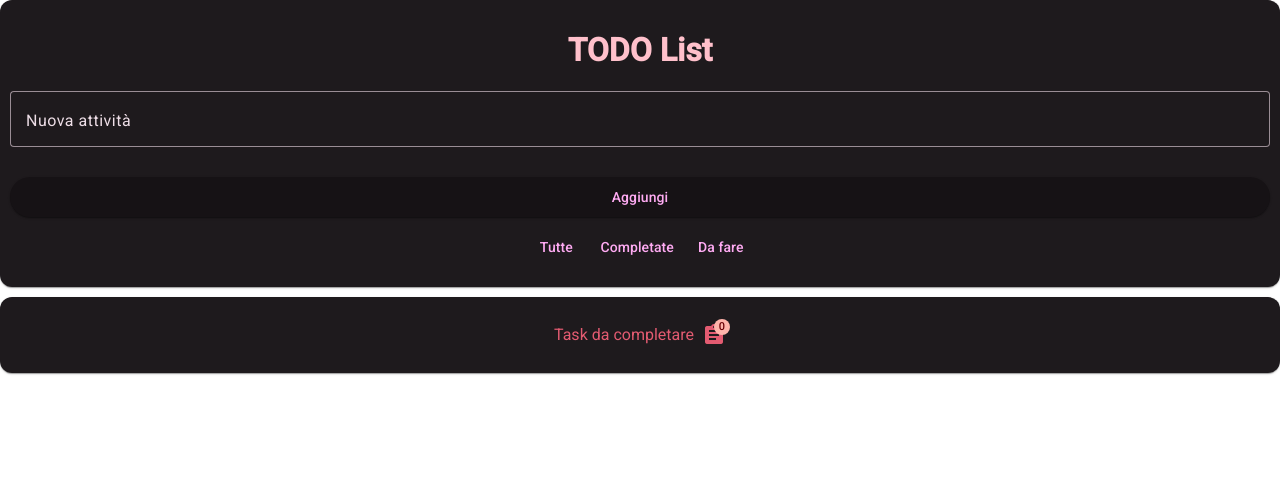
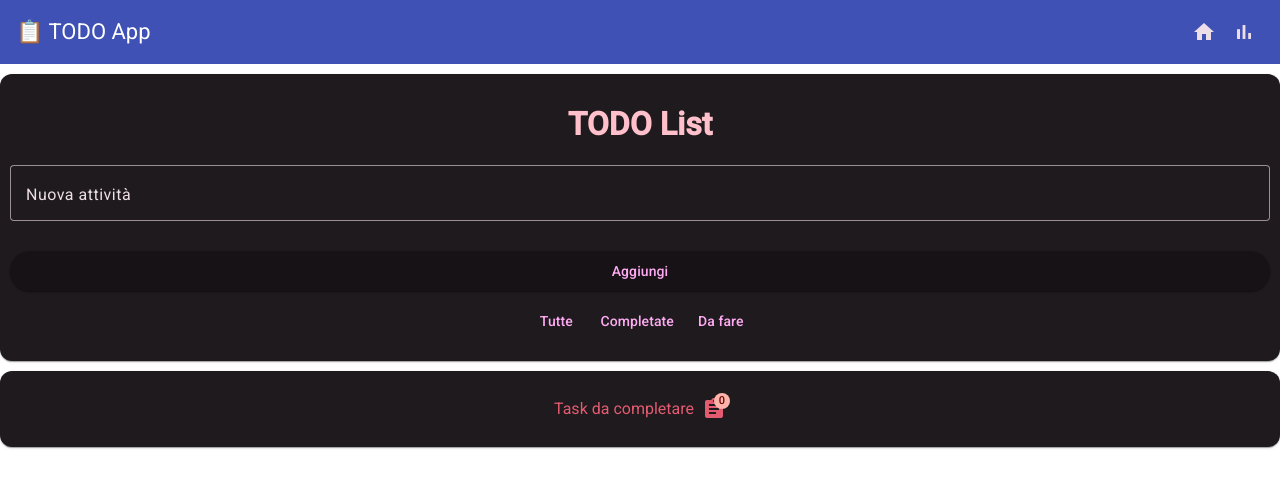
Before and after one commit to FusaroFederico/Angular-todo-app, an Angular app: page / in a window 1280 px wide. Shown: the top 488 px of the page. Built offline with nearby package versions, Linux system fonts and the light colour scheme.

Commit message:
feat: refactor app component structure and routing setup

```diff
--- a/src/app/app.component.css
+++ b/src/app/app.component.css
@@ -1,26 +1,9 @@
-mat-card {
-    padding: 10px;
+.spacer {
+    flex: 1 1 auto;
 }
 
-#task-box {
-    display: flex;
-    justify-content: center;
-}
-
-mat-form-field {
+mat-toolbar {
+    background: #3f51b5;
+    color: white;
     margin-bottom: 10px;
 }
-
-h1 {
-    text-align: center;
-    color: pink;
-}
-
-#filter-buttons {
-    margin: 10px 0;
-    text-align: center;
-}
-
-mat-card-actions {
-    padding-left: 15px;
-}
--- a/src/app/app.component.html
+++ b/src/app/app.component.html
@@ -1,41 +1,11 @@
-<mat-card>
-  <h1>{{ title }}</h1>
-
-  <mat-form-field appearance="outline" style="width: 100%;">
-    <mat-label>Nuova attività</mat-label>
-    <input matInput [(ngModel)]="newTask" />
-  </mat-form-field>
-
-  <button mat-raised-button color="primary" (click)="addTask()">Aggiungi</button>
-
-  <div id="filter-buttons">
-    <button mat-button (click)="filter = 'all'">Tutte</button>
-    <button mat-button (click)="filter = 'completed'">Completate</button>
-    <button mat-button (click)="filter = 'pending'">Da fare</button>
-  </div>
-
-</mat-card>
-
-<mat-card style="margin-top: 10px;">
-  <mat-card-content style="text-align: center; color: rgb(227, 91, 113); display: flex; align-items: center; justify-content: center; gap: 8px;">
-    <span>Task da completare</span>
-    <mat-icon matBadge="{{ activeTaskCount }}" matBadgeColor="accent" matBadgeSize="medium"
-      aria-label="Task da completare" aria-hidden="false">
-      assignment
-    </mat-icon>
-
-  </mat-card-content>
-</mat-card>
-
-<div style="margin-top: 10px;">
-  <ul>
-    <app-todo-item
-      *ngFor="let task of filteredTasks; let i = index"
-      [task]="task"
-      (remove)="removeTask(i)"
-      (toggle)="updateTask(i)">
-    </app-todo-item>
-  </ul>
-
-
-</div>
+<mat-toolbar color="primary">
+  <span>📋 TODO App</span>
+  <span class="spacer"></span>
+  <button mat-icon-button [routerLink]="['/']" aria-label="Home">
+    <mat-icon>home</mat-icon>
+  </button>
+  <button mat-icon-button [routerLink]="['/stats']" aria-label="Stats">
+    <mat-icon>bar_chart</mat-icon>
+  </button>
+</mat-toolbar>
+<router-outlet></router-outlet>
--- a/src/app/app.component.ts
+++ b/src/app/app.component.ts
@@ -1,102 +1,14 @@
-import { Component, OnInit } from '@angular/core';
-import { FormsModule } from '@angular/forms';
-import { CommonModule } from '@angular/common';
-import { MatInputModule } from '@angular/material/input';
+import { Component } from '@angular/core';
+import { RouterModule } from '@angular/router';
+import { MatToolbarModule } from '@angular/material/toolbar';
+import { MatIconModule } from '@angular/material/icon';
 import { MatButtonModule } from '@angular/material/button';
-import { MatCheckboxModule } from '@angular/material/checkbox';
-import { MatCardModule } from '@angular/material/card';
-import { MatIconModule } from '@angular/material/icon';
-import { MatSnackBarModule } from '@angular/material/snack-bar';
-import { MatDialogModule } from '@angular/material/dialog';
-import { MatSnackBar } from '@angular/material/snack-bar';
-import { MatDialog } from '@angular/material/dialog';
-import { ConfirmDialogComponent } from './confirm-dialog.component';
-import { MatBadgeModule } from '@angular/material/badge';
-import { TodoItemComponent } from './components/todo-item.component';
-import { TodoService, Task } from './services/todo.service';
 
 @Component({
   selector: 'app-root',
   standalone: true,
-  imports: [CommonModule, FormsModule,
-    MatInputModule,
-    MatButtonModule,
-    MatCheckboxModule,
-    MatCardModule,
-    MatIconModule,
-    MatSnackBarModule,
-    MatDialogModule,
-    MatBadgeModule,
-    TodoItemComponent],
+  imports: [RouterModule, MatToolbarModule, MatIconModule, MatButtonModule],
   templateUrl: './app.component.html',
   styleUrls: ['./app.component.css']
 })
-export class AppComponent implements OnInit {
-  title = 'TODO List';
-  tasks: Task[] = [];
-  newTask: string = '';
-  filter: 'all' | 'completed' | 'pending' = 'all';
-
-  constructor(
-    private snackBar: MatSnackBar,
-    private dialog: MatDialog,
-    private todoService: TodoService
-  ) {}
-
-  // carica le tasks quando il componente viene avviato
-  ngOnInit(){
-    this.tasks = this.todoService.getTasks();
-  }
-
-  // aggiunge una Task alla lista, evitando quelle vuote
-  addTask() {
-    if (this.newTask.trim() !== '') {
-      this.todoService.addTask(this.newTask.trim());
-      this.tasks = this.todoService.getTasks();
-      this.newTask = '';
-      this.snackBar.open('Attività aggiunta!', 'Chiudi', { duration: 2000 });
-    }
-  }
-
-  // rimuove una Task dalla lista, chiedendo conferma all'utente
-  removeTask(index: number) {
-    const dialogRef = this.dialog.open(ConfirmDialogComponent, {
-      data: { taskName: this.tasks[index].text }
-    });
-
-    dialogRef.afterClosed().subscribe(result => {
-      if (result === true) {
-        this.todoService.removeTask(index);
-        this.tasks = this.todoService.getTasks();
-        this.snackBar.open('Attività rimossa', 'Chiudi', { duration: 2000 });
-      }
-    });
-  }
-
-  // permette di aggiornare lo stato della Task
-  toggleCompleted(task: Task, index: number) {
-    this.todoService.toggleTask(index);
-    this.tasks = this.todoService.getTasks();
-  }
-
-  // filtra le task in base allo stato
-  get filteredTasks(): Task[] {
-    if (this.filter === 'completed') {
-      return this.tasks.filter(t => t.completed);
-    } else if (this.filter === 'pending') {
-      return this.tasks.filter(t => !t.completed);
-    }
-    return this.tasks;
-  }
-
-  // conta le task attive
-  get activeTaskCount(): number {
-    return this.tasks.filter(task => !task.completed).length;
-  }
-
-  updateTask(index: number) {
-    // solo per triggering del badge o salvataggio su localStorage
-    this.tasks[index].completed = this.tasks[index].completed;
-  }
-
-}
+export class AppComponent {}
--- a/src/app/app.routes.ts
+++ b/src/app/app.routes.ts
@@ -1,3 +1,8 @@
 import { Routes } from '@angular/router';
+import { HomeComponent } from './pages/home.component';
+import { StatsComponent } from './pages/stats.component';
 
-export const routes: Routes = [];
+export const routes: Routes = [
+    { path: '', component: HomeComponent },
+    { path: 'stats', component: StatsComponent }
+  ];
```
